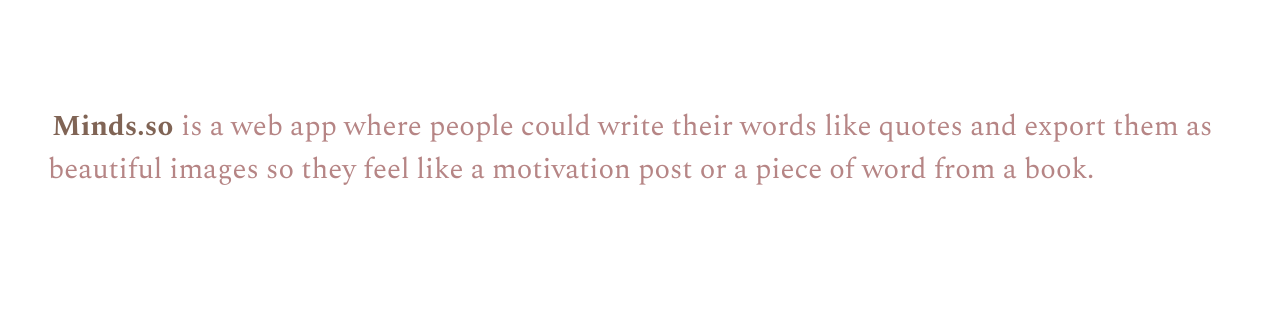
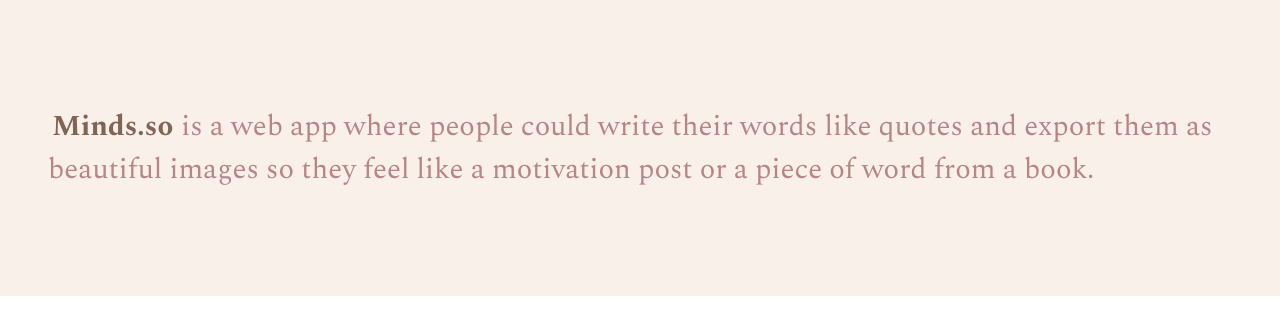
Before and after one commit to haneenmahd/minds.so, a React (Vite) app: page /info in a window 1280 px wide. Shown: the top 334 px of the page. Built offline with nearby package versions, Linux system fonts and the light colour scheme.

Commit message:
use skin background

```diff
--- a/src/components/Container/styles.js
+++ b/src/components/Container/styles.js
@@ -1,9 +1,11 @@
 import styled from "@emotion/styled";
+import { Skin } from "../../theme";
 
 const Style = styled.div`
     padding: ${p => p.padding};
     margin: ${p => p.margin};
     align-items: center;
+    background-color: ${Skin};
 
     * {
         margin-bottom: ${p => p.spacing};
--- a/src/components/QuoteInput/styles.js
+++ b/src/components/QuoteInput/styles.js
@@ -4,6 +4,7 @@ import { Brown } from "../../theme";
 const Style = styled.textarea`
   font-size: 4vmax;
   text-align: center;
+  background: none;
   border: none;
   color: ${Brown};
   font-weight: 500;
```
